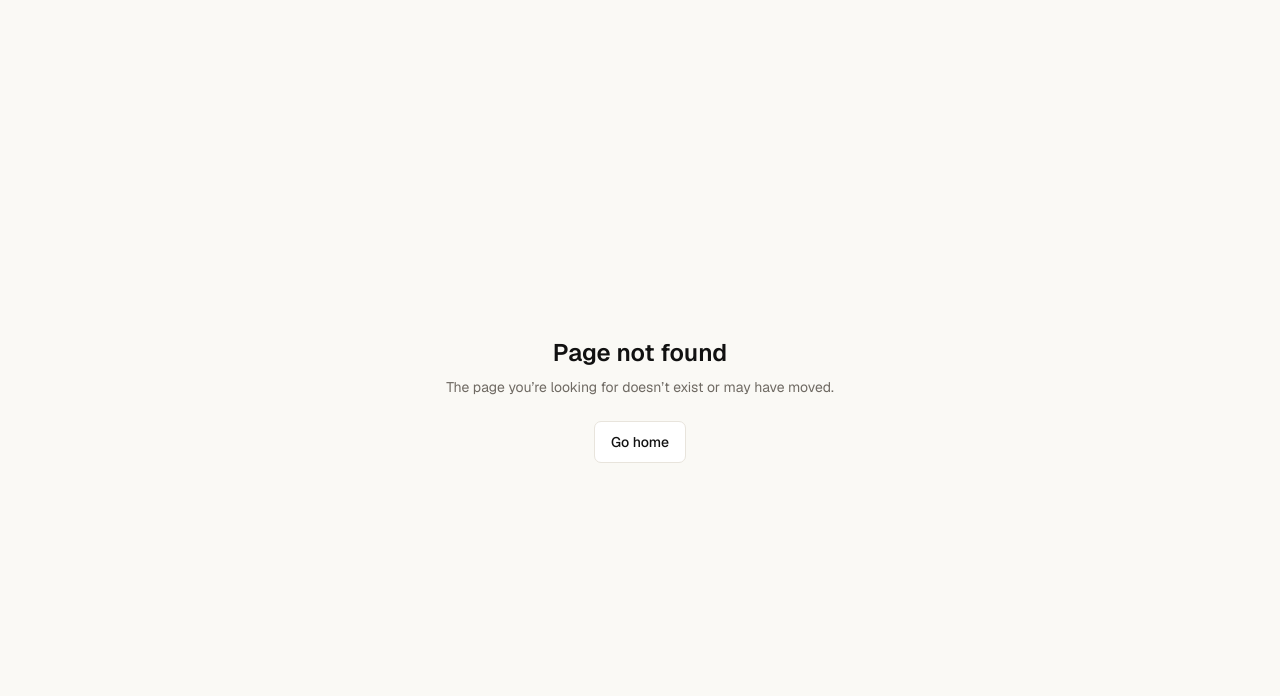
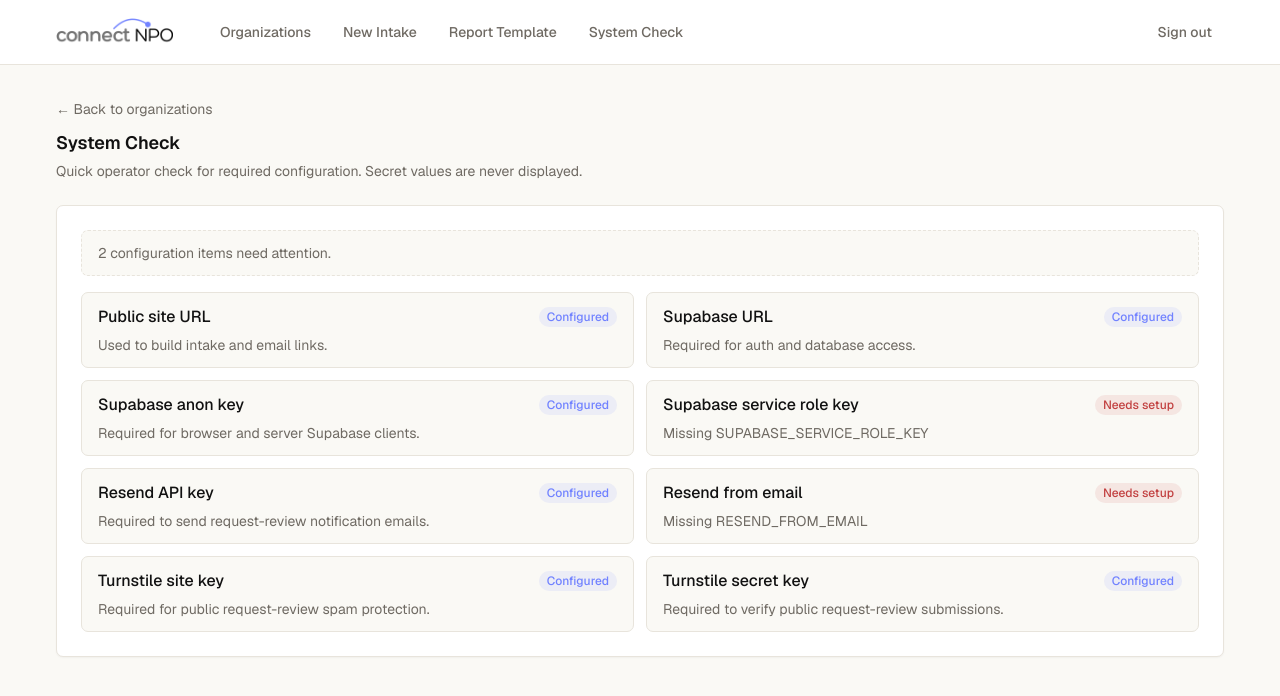
Before and after one commit to connectNPO/connectNPO_Intake-Dashboard, a Next.js app: page /admin/system-check in a window 1280 px wide. Before the commit this address had no page. Shown: the top 696 px of the page. Built offline with nearby package versions, Linux system fonts and the light colour scheme; no server answers.

Commit message:
feat: improve admin operator tools

```diff
--- a/scripts/dashboard-review-runner.mjs
+++ b/scripts/dashboard-review-runner.mjs
@@ -146,11 +146,35 @@ async function main() {
       report.checks.push(status('Organization detail loads', Boolean(detailTitle), `title=${detailTitle ?? 'missing'}`));
       report.checks.push(status('Preview packet link exists', Boolean(previewHref), previewHref ?? 'missing'));
 
+      const downloadLink = page.locator('a[download][href$="/export"]').first();
+      const downloadName = await downloadLink.getAttribute('download').catch(() => null);
+      report.checks.push(status('Download JSON link has download filename', Boolean(downloadName?.endsWith('-agent-packet.json')), downloadName ?? 'missing'));
+
+      const templateLink = await page.locator('a[href="/admin/report-template"]').first().getAttribute('href').catch(() => null);
+      report.checks.push(status('In-app report template link exists', templateLink === '/admin/report-template', templateLink ?? 'missing'));
+
+      const templateUrl = sameOriginUrl(loginUrl, '/admin/report-template');
+      await page.goto(templateUrl, { waitUntil: 'domcontentloaded' });
+      await page.waitForLoadState('networkidle', { timeout: 15000 }).catch(() => {});
+      const templateText = await page.locator('body').innerText();
+      report.checks.push(status('Report template page loads', templateText.includes('Growth Readiness Report') && templateText.includes('Allowed Statuses')));
+
+      const systemCheckUrl = sameOriginUrl(loginUrl, '/admin/system-check');
+      await page.goto(systemCheckUrl, { waitUntil: 'domcontentloaded' });
+      await page.waitForLoadState('networkidle', { timeout: 15000 }).catch(() => {});
+      const systemCheckText = await page.locator('body').innerText();
+      report.checks.push(status('System check page loads without secret values', systemCheckText.includes('System Check') && !systemCheckText.toLowerCase().includes('service_role=')));
+
+      await page.goto(orgDetailUrl, { waitUntil: 'domcontentloaded' });
+      await page.waitForLoadState('networkidle', { timeout: 15000 }).catch(() => {});
+
       if (previewHref) {
         const previewUrl = sameOriginUrl(loginUrl, previewHref);
         await page.goto(previewUrl, { waitUntil: 'domcontentloaded' });
         await page.waitForLoadState('networkidle', { timeout: 15000 }).catch(() => {});
         const previewText = await page.locator('body').innerText();
+        const previewDownloadName = await page.locator('a[download][href$="/export"]').first().getAttribute('download').catch(() => null);
+        report.checks.push(status('Preview Download JSON link has download filename', Boolean(previewDownloadName?.endsWith('-agent-packet.json')), previewDownloadName ?? 'missing'));
         const answeredText = await safeText(page.locator('text=Answered questions').locator('..'));
         const missingText = await safeText(page.locator('text=Missing required').locator('..'));
         const rawJsonText = await page.locator('pre').first().innerText({ timeout: 5000 }).catch(() => '');
@@ -189,13 +213,15 @@ async function main() {
         const exportUrl = orgDetailUrl.replace('/admin/organizations/', '/api/admin/organizations/') + '/export';
         const response = await context.request.get(exportUrl);
         const contentType = response.headers()['content-type'] ?? '';
+        const contentDisposition = response.headers()['content-disposition'] ?? '';
         const exportBody = await response.text();
         let exportPacketVersion = null;
         try {
           const parsedExport = JSON.parse(exportBody);
           exportPacketVersion = parsedExport.packet_version ?? null;
         } catch {}
-        report.checks.push(status('Download/export JSON route works', response.ok() && Boolean(exportPacketVersion), `status=${response.status()}, content_type=${contentType}, packet_version=${exportPacketVersion ?? 'missing'}`));
+        report.checks.push(status('Download/export JSON route works', response.ok() && Boolean(exportPacketVersion), `status=${response.status()}, content_type=${contentType}, content_disposition=${contentDisposition || 'missing'}, packet_version=${exportPacketVersion ?? 'missing'}`));
+        report.checks.push(status('Export route sends attachment header', contentDisposition.includes('attachment;') && contentDisposition.includes('-agent-packet.json'), contentDisposition || 'missing'));
       }
     }
 
--- a/src/app/admin/layout.tsx
+++ b/src/app/admin/layout.tsx
@@ -29,6 +29,18 @@ export default function AdminLayout({
               >
                 New Intake
               </Link>
+              <Link
+                href="/admin/report-template"
+                className="rounded-[7px] px-3 py-2 text-sm font-medium text-muted hover:bg-primary-soft hover:text-main"
+              >
+                Report Template
+              </Link>
+              <Link
+                href="/admin/system-check"
+                className="rounded-[7px] px-3 py-2 text-sm font-medium text-muted hover:bg-primary-soft hover:text-main"
+              >
+                System Check
+              </Link>
             </nav>
           </div>
           <form action={signOut}>
--- a/src/app/admin/organizations/[id]/agent-packet/page.tsx
+++ b/src/app/admin/organizations/[id]/agent-packet/page.tsx
@@ -77,6 +77,10 @@ export default async function AgentPacketPreviewPage({
   const hasSubmittedMissingRequired =
     packet.organization.workflow_status === 'submitted' && missingRequiredQuestions.length > 0;
   const packetJson = JSON.stringify(packet, null, 2);
+  const agentPacketFilename = `${packet.organization.name
+    .toLowerCase()
+    .replace(/[^a-z0-9]+/g, '-')
+    .replace(/(^-|-$)/g, '') || 'organization'}-agent-packet.json`;
 
   return (
     <div className="flex flex-col gap-6">
@@ -92,7 +96,10 @@ export default async function AgentPacketPreviewPage({
             <p className="text-sm text-muted">Agent packet preview</p>
             <h1 className="text-2xl font-semibold text-main">{packet.organization.name}</h1>
           </div>
-          <Link href={`/api/admin/organizations/${id}/export`} target="_blank">
+          <Link
+            href={`/api/admin/organizations/${id}/export`}
+            download={agentPacketFilename}
+          >
             <Button variant="secondary" size="sm">
               Download JSON
             </Button>
--- a/src/app/admin/organizations/[id]/page.tsx
+++ b/src/app/admin/organizations/[id]/page.tsx
@@ -62,6 +62,10 @@ export default async function OrganizationDetailPage({
 
   const baseUrl = await getBaseUrl();
   const intakeUrl = `${baseUrl}/intake/${organization.intake_token}`;
+  const agentPacketFilename = `${organization.name
+    .toLowerCase()
+    .replace(/[^a-z0-9]+/g, '-')
+    .replace(/(^-|-$)/g, '') || 'organization'}-agent-packet.json`;
 
   // Group responses by section, ordered by the question config.
   const responsesBySection = INTAKE_SECTIONS.map((section) => {
@@ -200,7 +204,7 @@ export default async function OrganizationDetailPage({
             <div className="grid grid-cols-1 gap-2 sm:grid-cols-2">
               <Link
                 href={`/api/admin/organizations/${organization.id}/export`}
-                target="_blank"
+                download={agentPacketFilename}
               >
                 <Button variant="secondary" size="sm" className="w-full">
                   Download JSON
@@ -219,8 +223,7 @@ export default async function OrganizationDetailPage({
                 this packet into a human-reviewed draft.
               </p>
               <Link
-                href="https://github.com/connectNPO/connectNPO_Intake-Dashboard/blob/main/docs/GROWTH_READINESS_REPORT_TEMPLATE.md"
-                target="_blank"
+                href="/admin/report-template"
                 className="mt-2 inline-flex text-primary hover:underline"
               >
                 Open report template
--- /dev/null
+++ b/src/app/admin/report-template/page.tsx
@@ -0,0 +1,42 @@
+import { readFile } from 'node:fs/promises';
+import path from 'node:path';
+import Link from 'next/link';
+import { Card } from '@/components/ui/Card';
+import { SectionHeader } from '@/components/ui/SectionHeader';
+
+export const dynamic = 'force-dynamic';
+
+export default async function ReportTemplatePage() {
+  const templatePath = path.join(
+    process.cwd(),
+    'docs',
+    'GROWTH_READINESS_REPORT_TEMPLATE.md',
+  );
+  const template = await readFile(templatePath, 'utf8');
+
+  return (
+    <div className="flex flex-col gap-6">
+      <div>
+        <Link href="/admin" className="text-sm text-muted hover:text-main">
+          ← Back to organizations
+        </Link>
+        <div className="mt-2">
+          <SectionHeader
+            title="Growth Readiness Report Template"
+            description="Internal operator template for turning an agent packet into a human-reviewed draft."
+          />
+        </div>
+      </div>
+
+      <Card className="flex flex-col gap-4">
+        <div className="rounded-[7px] border border-dashed border-border bg-[#faf9f5] px-4 py-3 text-sm text-muted">
+          This page reads from <code>docs/GROWTH_READINESS_REPORT_TEMPLATE.md</code>,
+          so operators can view the template without opening GitHub.
+        </div>
+        <pre className="max-h-[70vh] overflow-auto whitespace-pre-wrap rounded-[7px] border border-border bg-[#111827] p-4 text-sm leading-6 text-[#f9fafb]">
+          {template}
+        </pre>
+      </Card>
+    </div>
+  );
+}
--- /dev/null
+++ b/src/app/admin/system-check/page.tsx
@@ -0,0 +1,117 @@
+import Link from 'next/link';
+import { Card } from '@/components/ui/Card';
+import { SectionHeader } from '@/components/ui/SectionHeader';
+
+type CheckStatus = 'ok' | 'warning';
+
+type SystemCheck = {
+  label: string;
+  status: CheckStatus;
+  detail: string;
+};
+
+function isConfigured(name: string): boolean {
+  return Boolean(process.env[name]?.trim());
+}
+
+function configuredCheck(label: string, envName: string, detail: string): SystemCheck {
+  const configured = isConfigured(envName);
+  return {
+    label,
+    status: configured ? 'ok' : 'warning',
+    detail: configured ? detail : `Missing ${envName}`,
+  };
+}
+
+export default function SystemCheckPage() {
+  const checks: SystemCheck[] = [
+    configuredCheck(
+      'Public site URL',
+      'NEXT_PUBLIC_SITE_URL',
+      'Used to build intake and email links.',
+    ),
+    configuredCheck(
+      'Supabase URL',
+      'NEXT_PUBLIC_SUPABASE_URL',
+      'Required for auth and database access.',
+    ),
+    configuredCheck(
+      'Supabase anon key',
+      'NEXT_PUBLIC_SUPABASE_ANON_KEY',
+      'Required for browser and server Supabase clients.',
+    ),
+    configuredCheck(
+      'Supabase service role key',
+      'SUPABASE_SERVICE_ROLE_KEY',
+      'Required for admin-side service operations.',
+    ),
+    configuredCheck(
+      'Resend API key',
+      'RESEND_API_KEY',
+      'Required to send request-review notification emails.',
+    ),
+    configuredCheck(
+      'Resend from email',
+      'RESEND_FROM_EMAIL',
+      'Required to send request-review notification emails.',
+    ),
+    configuredCheck(
+      'Turnstile site key',
+      'NEXT_PUBLIC_TURNSTILE_SITE_KEY',
+      'Required for public request-review spam protection.',
+    ),
+    configuredCheck(
+      'Turnstile secret key',
+      'TURNSTILE_SECRET_KEY',
+      'Required to verify public request-review submissions.',
+    ),
+  ];
+
+  const warnings = checks.filter((check) => check.status === 'warning').length;
+
+  return (
+    <div className="flex flex-col gap-6">
+      <div>
+        <Link href="/admin" className="text-sm text-muted hover:text-main">
+          ← Back to organizations
+        </Link>
+        <div className="mt-2">
+          <SectionHeader
+            title="System Check"
+            description="Quick operator check for required configuration. Secret values are never displayed."
+          />
+        </div>
+      </div>
+
+      <Card className="flex flex-col gap-4">
+        <div className="rounded-[7px] border border-dashed border-border bg-[#faf9f5] px-4 py-3 text-sm text-muted">
+          {warnings === 0
+            ? 'All required configuration checks passed.'
+            : `${warnings} configuration item${warnings === 1 ? '' : 's'} need attention.`}
+        </div>
+        <ul className="grid gap-3 md:grid-cols-2">
+          {checks.map((check) => (
+            <li
+              key={check.label}
+              className="rounded-[7px] border border-border bg-[#faf9f5] px-4 py-3"
+            >
+              <div className="flex items-center justify-between gap-3">
+                <span className="font-medium text-main">{check.label}</span>
+                <span
+                  className={`rounded-full px-2 py-0.5 text-xs font-medium ${
+                    check.status === 'ok'
+                      ? 'bg-primary/10 text-primary'
+                      : 'bg-danger/10 text-danger'
+                  }`}
+                >
+                  {check.status === 'ok' ? 'Configured' : 'Needs setup'}
+                </span>
+              </div>
+              <p className="mt-1.5 text-sm text-muted">{check.detail}</p>
+            </li>
+          ))}
+        </ul>
+      </Card>
+    </div>
+  );
+}
```
Also changed, not shown: 1 other file (tests, documents, lock files or other folders).
